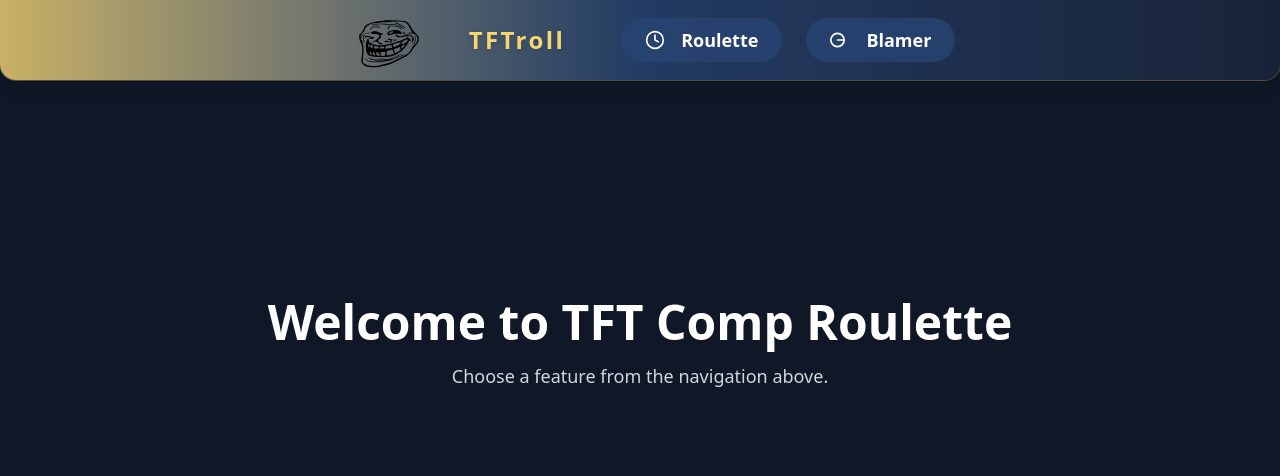
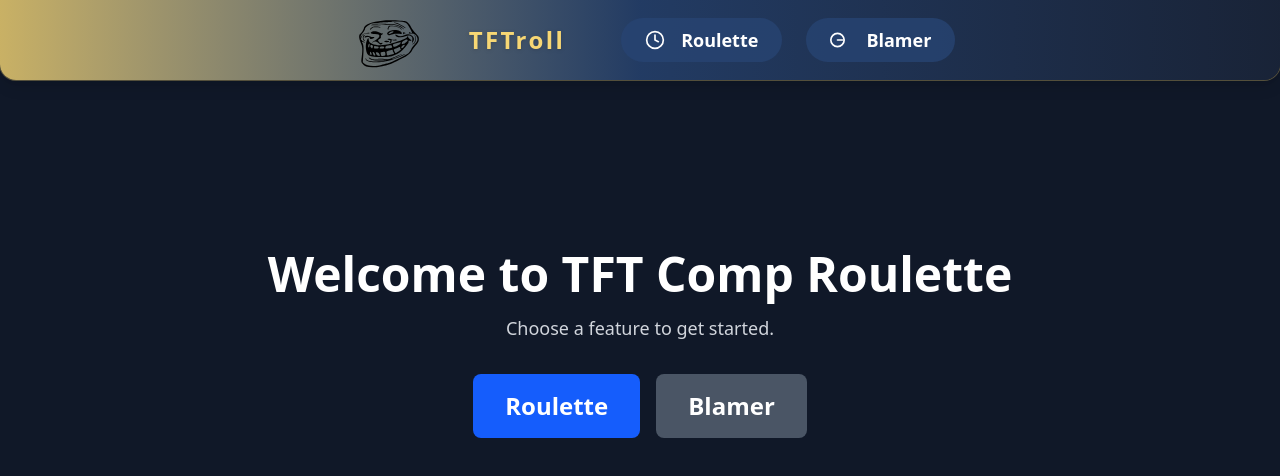
Before and after one commit to Varjovaras/TFT-Comp-Roulette, a SvelteKit app: page / in a window 1280 px wide. Shown: the top 476 px of the page. Built offline with nearby package versions, Linux system fonts and the light colour scheme.

Commit message:
add buttons to frontpage

```diff
--- a/src/routes/+page.svelte
+++ b/src/routes/+page.svelte
@@ -4,5 +4,13 @@
 
 <div class="flex flex-col items-center justify-center min-h-[60vh] p-8 text-white">
 	<h1 class="text-5xl font-extrabold mb-4">Welcome to TFT Comp Roulette</h1>
-	<p class="text-lg text-gray-300">Choose a feature from the navigation above.</p>
+	<p class="text-lg text-gray-300 mb-8">Choose a feature to get started.</p>
+	<div class="flex gap-4">
+		<a href="/roulette" class="bg-blue-600 hover:bg-blue-700 text-white font-bold py-4 px-8 rounded-lg text-2xl transition-colors">
+			Roulette
+		</a>
+		<a href="/blamer" class="bg-gray-600 hover:bg-gray-700 text-white font-bold py-4 px-8 rounded-lg text-2xl transition-colors">
+			Blamer
+		</a>
+	</div>
 </div>
```
